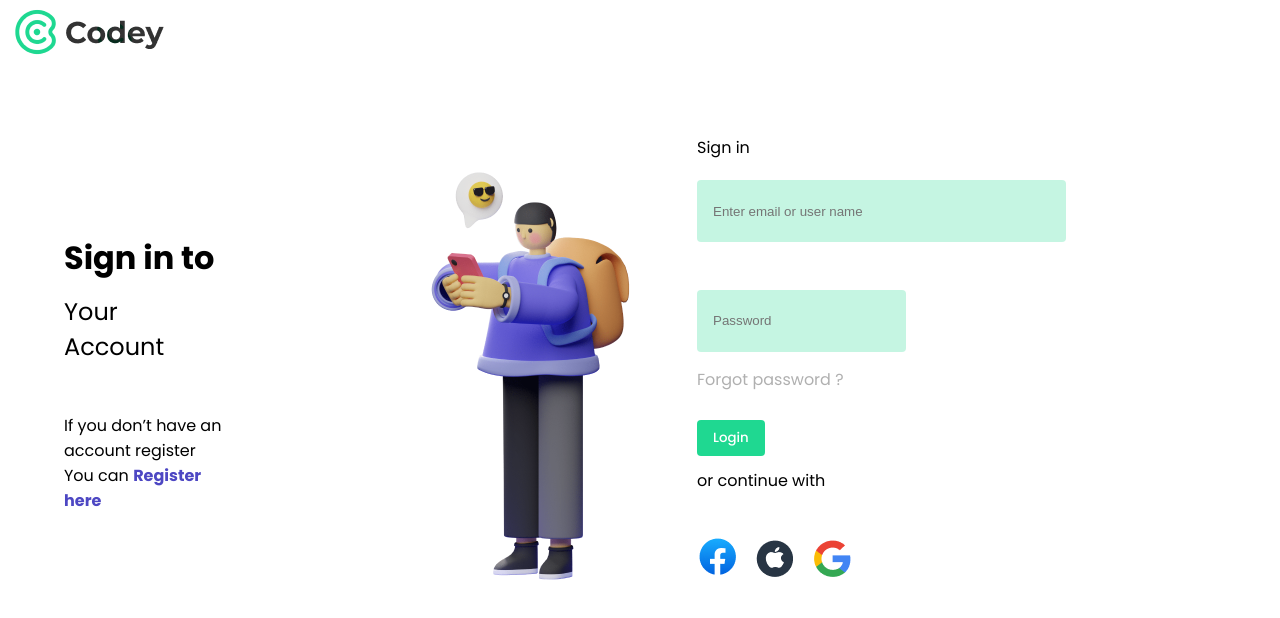
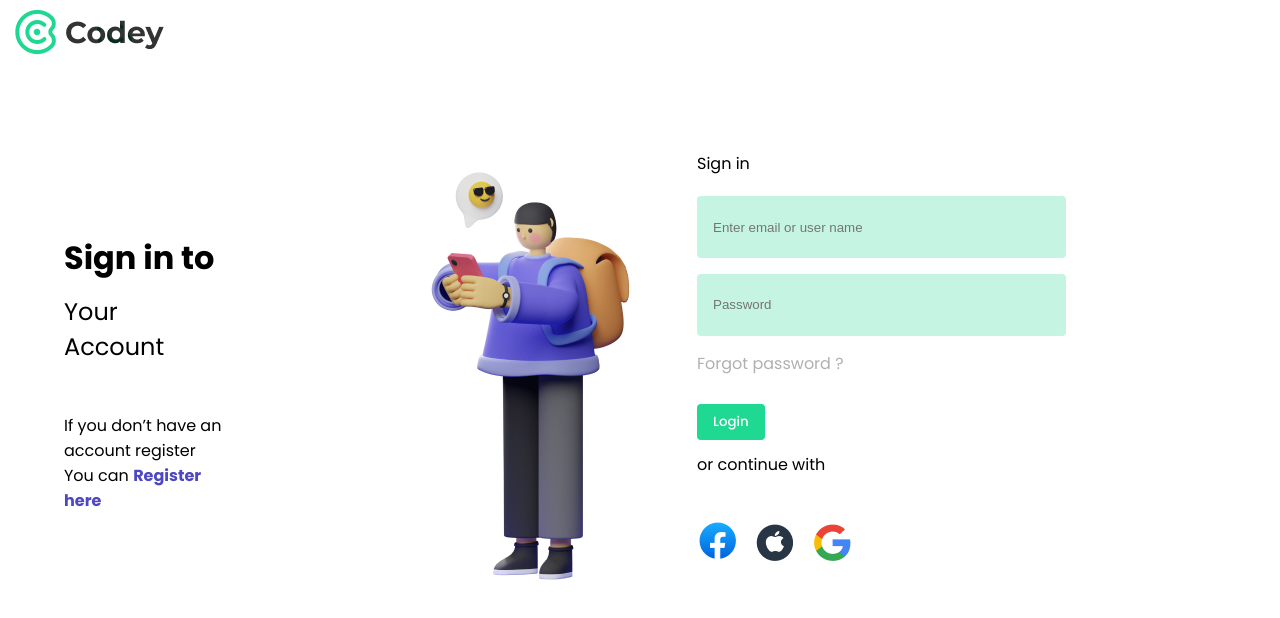
Before and after one commit to Codey-ma/frontend, a React (Create React App) app in the folder codey-site/: page /signin in a window 1280 px wide. Shown: the top 618 px of the page. Built offline with nearby package versions, Linux system fonts and the light colour scheme.

Commit message:
add files

```diff
--- a/codey-site/src/components/Signin/index.js
+++ b/codey-site/src/components/Signin/index.js
@@ -71,7 +71,7 @@ const Signin = () => {
             <input type="text" class="Text-sm input-field" placeholder="Enter email or user name" />
             </div>
           </div>
-          <div className="bg-[rgba(31,_216,_145,_0.26)] flex flex-row justify-between w-[369px] h-16 shrink-0 items-center px-8 rounded-lg">
+          <div className="bg-[rgba(31,_216,_145,_0.26)] flex flex-col justify-between w-[369px] h-16 shrink-0 items-center px-8 rounded-lg">
           <input type="password" class="Text-sm input-field" placeholder="Password" />
 
           </div>
```
